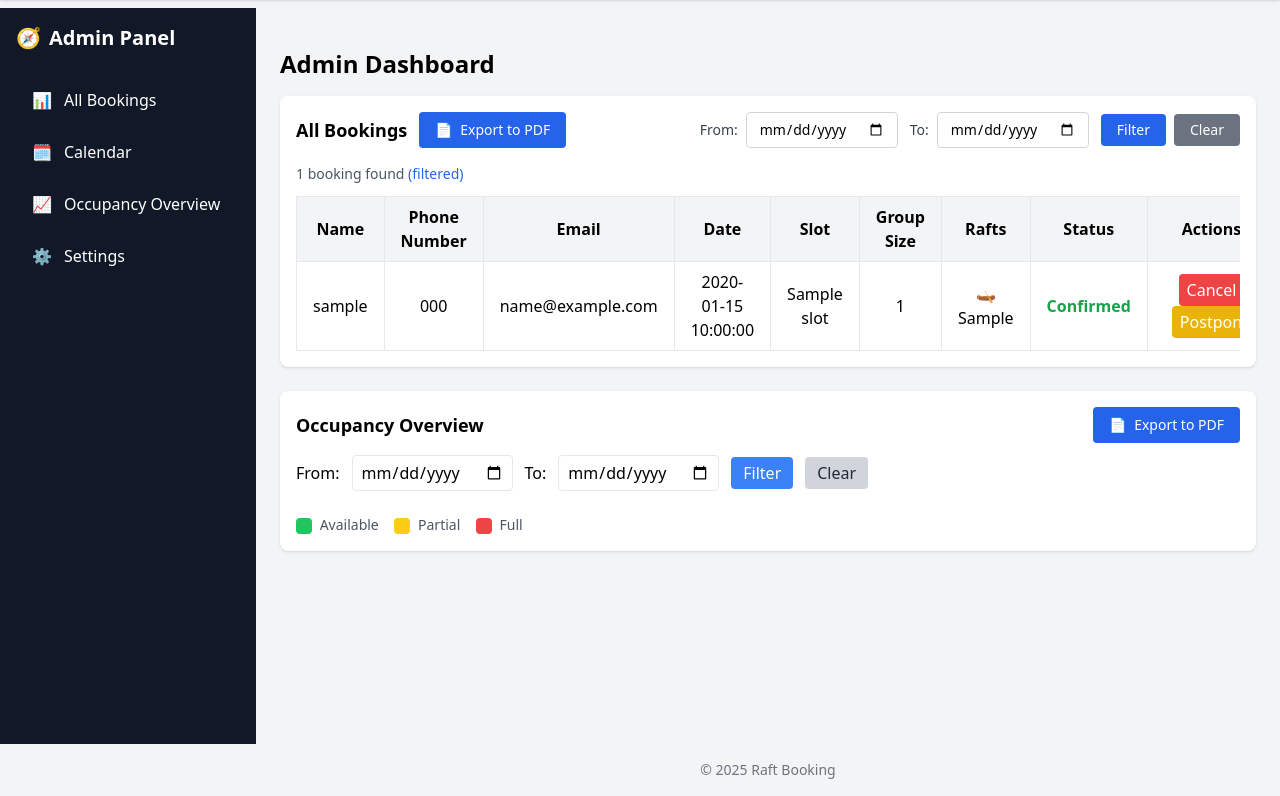
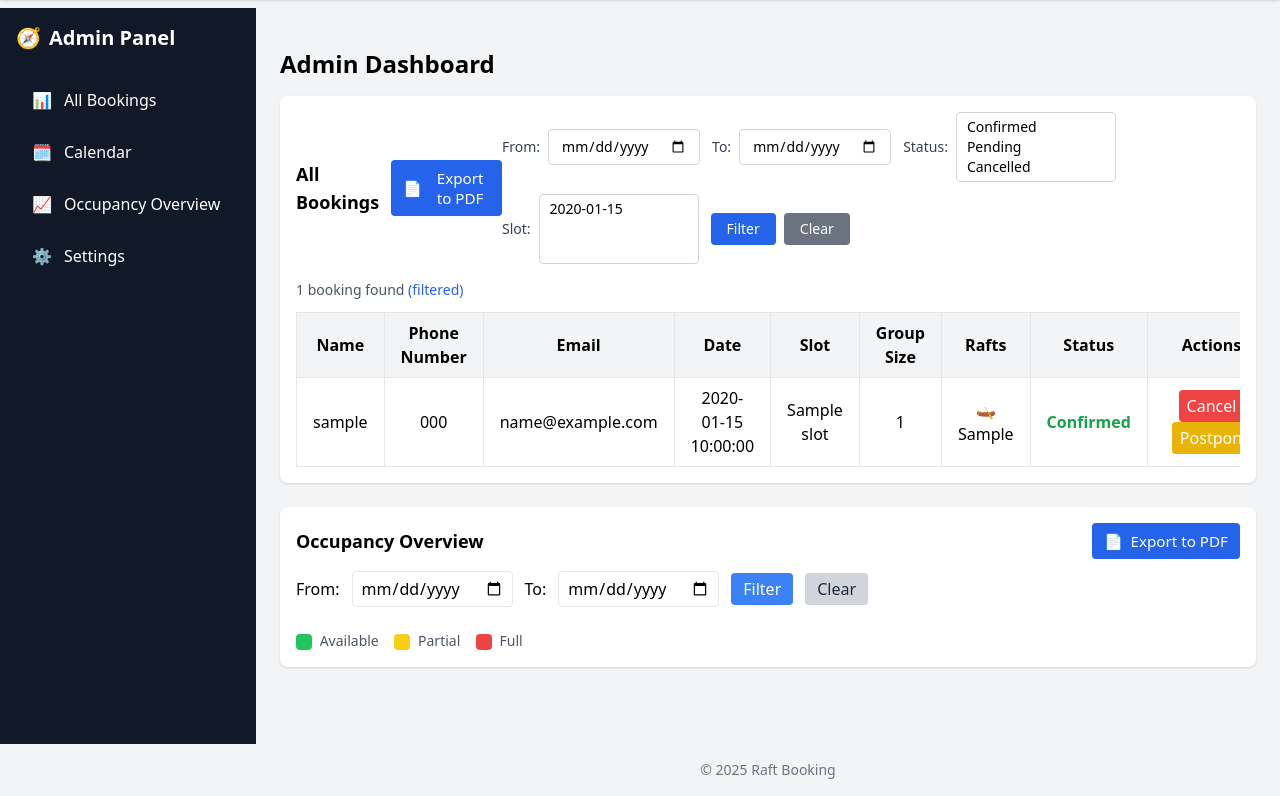
Before and after one commit to lerarestechnologies-gif/rafting, a Flask app: template templates/admin_dashboard.html in a window 1280 px wide. Shown: the part 56-852 px from the top of the page. Run offline with Flask 3, Linux system fonts and the light colour scheme; the template is opened without the code that fills it: most values are stand-ins (such as "Sample title", 1, 10 or a date in 2020); some libraries are stand-ins or nearby versions.

Commit message:
admin booking filtration

```diff
--- a/templates/admin_dashboard.html
+++ b/templates/admin_dashboard.html
@@ -10,6 +10,18 @@
   </h1>
 
   <div class="bg-white shadow rounded-lg p-4">
+      <style>
+        /* Admin dashboard filter layout tweaks */
+        #admin-filters { display:flex; gap:0.75rem; align-items:center; flex-wrap:wrap; }
+        #admin-filters .filter-item { display:flex; gap:0.5rem; align-items:center; }
+        #filterStatus, #filterSlot { min-width:160px; max-width:300px; }
+        #filterFrom, #filterTo, #occupancyFrom, #occupancyTo, #occupancyDate { min-width:140px; }
+        .export-btn-compact { padding:0.5rem 0.75rem; font-size:0.95rem; }
+        @media (max-width: 768px) {
+          #admin-filters { width:100%; }
+          .export-btn-compact { margin-bottom:0.5rem; }
+        }
+      </style>
     <div class="flex flex-col md:flex-row md:items-center md:justify-between mb-4">
       <div class="flex items-center gap-3 mb-3 md:mb-0">
         <h2 class="text-lg font-semibold">
@@ -21,14 +33,14 @@
         </h2>
         {% if not current_user.is_subadmin() %}
         <button onclick="exportAllBookingsToPDF()"
-                class="bg-blue-600 hover:bg-blue-700 text-white px-4 py-2 rounded text-sm font-medium transition-colors flex items-center gap-2">
+          class="bg-blue-600 hover:bg-blue-700 text-white export-btn-compact rounded text-sm font-medium transition-colors flex items-center gap-2">
           <span>📄</span>
           <span>Export to PDF</span>
         </button>
         {% endif %}
       </div>
       {% if not current_user.is_subadmin() %}
-      <div class="flex flex-col sm:flex-row gap-3 items-start sm:items-center">
+      <div id="admin-filters" class="flex items-center gap-3">
         <!-- Date Range Filter: From / To -->
         <div class="flex items-center gap-2">
           <label for="filterFrom" class="text-sm font-medium text-gray-700 whitespace-nowrap">From:</label>
@@ -37,6 +49,25 @@
         <div class="flex items-center gap-2">
           <label for="filterTo" class="text-sm font-medium text-gray-700 whitespace-nowrap">To:</label>
           <input type="date" id="filterTo" name="filterTo" value="{{ selected_to }}" class="border border-gray-300 rounded px-3 py-1.5 text-sm" />
+        </div>
+        <!-- Status Filter -->
+        <div class="flex items-center gap-2">
+          <label for="filterStatus" class="text-sm font-medium text-gray-700 whitespace-nowrap">Status:</label>
+          <select id="filterStatus" multiple size="3" class="border border-gray-300 rounded px-2 py-1 text-sm">
+            {% set statuses = ['Confirmed','Pending','Cancelled'] %}
+            {% for s in statuses %}
+              <option value="{{ s }}" {% if s in (selected_status if selected_status else []) %}selected{% endif %}>{{ s }}</option>
+            {% endfor %}
+          </select>
+        </div>
+        <!-- Slot Filter -->
+        <div class="flex items-center gap-2">
+          <label for="filterSlot" class="text-sm font-medium text-gray-700 whitespace-nowrap">Slot:</label>
+          <select id="filterSlot" multiple size="3" class="border border-gray-300 rounded px-2 py-1 text-sm">
+            {% for slot in (settings.time_slots if settings and settings.time_slots else []) %}
+              <option value="{{ slot }}" {% if slot in (selected_slot if selected_slot else []) %}selected{% endif %}>{{ slot }}</option>
+            {% endfor %}
+          </select>
         </div>
         <div class="flex items-center gap-2">
           <button onclick="applyDateFilter()" class="bg-blue-600 hover:bg-blue-700 text-white px-4 py-1.5 rounded text-sm font-medium">Filter</button>
@@ -140,7 +171,7 @@
       </h2>
       {% if not current_user.is_subadmin() %}
       <button onclick="exportOccupancyOverviewToPDF()"
-              class="bg-blue-600 hover:bg-blue-700 text-white px-4 py-2 rounded text-sm font-medium transition-colors flex items-center gap-2">
+              class="bg-blue-600 hover:bg-blue-700 text-white export-btn-compact rounded text-sm font-medium transition-colors flex items-center gap-2">
         <span>📄</span>
         <span>Export to PDF</span>
       </button>
@@ -310,8 +341,21 @@ function parseTimeSlotStart(slot) {
 
 async function fetchOccupancy(day) {
   let url = '/admin/occupancy_detail';
-  // Both Admin and Sub-Admin: Use day parameter
-  if (day) url += '?day=' + day;
+  // Both Admin and Sub-Admin: Use day parameter and include optional status/slot filters
+  const params = new URLSearchParams();
+  if (day) params.append('day', day);
+  // include status/slot filters from dashboard UI if present
+  const statusEl = document.getElementById('filterStatus');
+  if (statusEl) {
+    const sel = Array.from(statusEl.selectedOptions).map(o => o.value);
+    sel.forEach(s => params.append('status', s));
+  }
+  const slotEl = document.getElementById('filterSlot');
+  if (slotEl) {
+    const sel = Array.from(slotEl.selectedOptions).map(o => o.value);
+    sel.forEach(s => params.append('slot', s));
+  }
+  if (params.toString()) url += '?' + params.toString();
   const res = await fetch(url);
   if (!res.ok) {
     console.error('Occupancy fetch failed', res.status);
@@ -485,11 +529,22 @@ function setupDateFilter() {
 function applyDateFilter() {
   const from = document.getElementById('filterFrom')?.value;
   const to = document.getElementById('filterTo')?.value;
-
-  // Build query parameters
+  // Build query parameters (include status and slot selections)
   const params = new URLSearchParams();
   if (from) params.append('from_date', from);
   if (to) params.append('to_date', to);
+
+  const statusEl = document.getElementById('filterStatus');
+  if (statusEl) {
+    const selected = Array.from(statusEl.selectedOptions).map(o => o.value);
+    selected.forEach(s => params.append('status', s));
+  }
+
+  const slotEl = document.getElementById('filterSlot');
+  if (slotEl) {
+    const selected = Array.from(slotEl.selectedOptions).map(o => o.value);
+    selected.forEach(s => params.append('slot', s));
+  }
 
   const url = '/admin/dashboard' + (params.toString() ? '?' + params.toString() : '');
   window.location.href = url;
@@ -703,12 +758,23 @@ function exportAllBookingsToPDF() {
   const now = new Date();
   doc.text(`Generated: ${now.toLocaleString()}`, 14, 22);
 
+  const filterStatus = (document.getElementById('filterStatus') && Array.from(document.getElementById('filterStatus').selectedOptions).map(o => o.value)) || [];
+  const filterSlot = (document.getElementById('filterSlot') && Array.from(document.getElementById('filterSlot').selectedOptions).map(o => o.value)) || [];
+
   // Filter info if applicable (From / To range)
   const filterFrom = document.getElementById('filterFrom')?.value;
   const filterTo = document.getElementById('filterTo')?.value;
+  const filterStatus = (document.getElementById('filterStatus') && Array.from(document.getElementById('filterStatus').selectedOptions).map(o => o.value)) || [];
+  const filterSlot = (document.getElementById('filterSlot') && Array.from(document.getElementById('filterSlot').selectedOptions).map(o => o.value)) || [];
   if (filterFrom || filterTo) {
     const rangeText = `${filterFrom || ''}${filterFrom && filterTo ? ' - ' : ''}${filterTo || ''}`;
     doc.text(`Filtered by Date Range: ${rangeText}`, 14, 27);
+  }
+  if (filterStatus && filterStatus.length > 0) {
+    doc.text(`Filtered by Status: ${filterStatus.join(', ')}`, 14, 31);
+  }
+  if (filterSlot && filterSlot.length > 0) {
+    doc.text(`Filtered by Slot: ${filterSlot.join(', ')}`, 14, 35);
   }
 
   // Table columns (RAFT columns removed)
@@ -769,9 +835,11 @@ function exportAllBookingsToPDF() {
   }
 
   // Save PDF (include range in filename when present)
-  const filename = (filterFrom || filterTo)
-    ? `All_Bookings_${filterFrom || 'from'}_${filterTo || 'to'}_${now.toISOString().slice(0,10)}.pdf`
-    : `All_Bookings_${now.toISOString().slice(0,10)}.pdf`;
+  let filename = 'All_Bookings_' + now.toISOString().slice(0,10);
+  if (filterFrom || filterTo) filename = `All_Bookings_${filterFrom || 'from'}_${filterTo || 'to'}_${now.toISOString().slice(0,10)}`;
+  if (filterStatus && filterStatus.length) filename += `_status_${filterStatus.join('-')}`;
+  if (filterSlot && filterSlot.length) filename += `_slot_${filterSlot.map(s => s.replace(/\s+/g,'')).join('-')}`;
+  filename += '.pdf';
   doc.save(filename);
 }
 
@@ -891,11 +959,14 @@ async function exportOccupancyOverviewToPDF() {
   // Save PDF — build filename using range or single date
   let filename;
   if (occFrom && occTo) {
-    filename = `Occupancy_Overview_${occFrom}_${occTo}_${now.toISOString().slice(0,10)}.pdf`;
+    filename = `Occupancy_Overview_${occFrom}_${occTo}_${now.toISOString().slice(0,10)}`;
   } else {
     const single = singleOcc;
-    filename = `Occupancy_Overview_${single}_${now.toISOString().slice(0,10)}.pdf`;
+    filename = `Occupancy_Overview_${single}_${now.toISOString().slice(0,10)}`;
   }
+  if (filterStatus && filterStatus.length) filename += `_status_${filterStatus.join('-')}`;
+  if (filterSlot && filterSlot.length) filename += `_slot_${filterSlot.map(s => s.replace(/\s+/g,'')).join('-')}`;
+  filename += '.pdf';
   doc.save(filename);
 }
 
```
Also changed, not shown: routes/admin_routes.py (+52 -4 lines).
